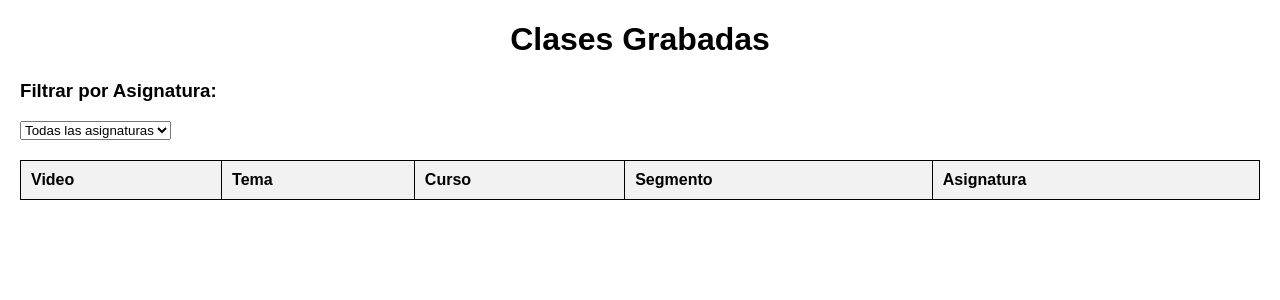
After one commit to Julia-ai1/juliacopiaparaespa-a, a Flask app: template templates/clases_grabadas.html in a window 1280 px wide. The commit adds this page. Shown: the top 300 px of the page. Run offline with Flask 3, Linux system fonts and the light colour scheme; the template is opened without the code that fills it, so the values that code supplies are empty.

Commit message:
subida prueba nueva funcion

```diff
--- /dev/null
+++ b/templates/clases_grabadas.html
@@ -0,0 +1,116 @@
+<!DOCTYPE html>
+<html lang="en">
+<head>
+    <meta charset="UTF-8">
+    <meta name="viewport" content="width=device-width, initial-scale=1.0">
+    <title>Clases Grabadas</title>
+    <style>
+        body {
+            font-family: Arial, sans-serif;
+            margin: 20px;
+        }
+        h1 {
+            text-align: center;
+        }
+        #filtros {
+            margin-bottom: 20px;
+        }
+        table {
+            width: 100%;
+            border-collapse: collapse;
+        }
+        table, th, td {
+            border: 1px solid black;
+        }
+        th, td {
+            padding: 10px;
+            text-align: left;
+        }
+        th {
+            background-color: #f2f2f2;
+        }
+        a {
+            text-decoration: none;
+            color: #000;
+        }
+        a:hover {
+            color: blue;
+        }
+    </style>
+</head>
+<body>
+    <h1>Clases Grabadas</h1>
+
+    <!-- Filtros para filtrar los videos -->
+    <div id="filtros">
+        <h3>Filtrar por Asignatura:</h3>
+        <select id="subjectFilter" onchange="filterVideos()">
+            <option value="all">Todas las asignaturas</option>
+            <option value="matematicas">Matemáticas</option>
+            <option value="ciencias">Ciencias</option>
+            <option value="historia">Historia</option>
+        </select>
+    </div>
+
+    <!-- Tabla para listar los videos -->
+    <table id="videoTable">
+        <thead>
+            <tr>
+                <th>Video</th>
+                <th>Tema</th>
+                <th>Curso</th>
+                <th>Segmento</th>
+                <th>Asignatura</th>
+            </tr>
+        </thead>
+        <tbody>
+            <!-- Aquí se insertarán los videos desde el backend -->
+        </tbody>
+    </table>
+
+    <script>
+        function loadVideos() {
+            fetch('/get_videos')
+                .then(response => response.json())
+                .then(data => {
+                    const tableBody = document.querySelector("#videoTable tbody");
+                    tableBody.innerHTML = "";
+                    data.videos.forEach(video => {
+                        const row = document.createElement('tr');
+                        row.innerHTML = `
+                            <td><a href="${video.url}" target="_blank">${video.title}</a></td>
+                            <td>${video.topic}</td>
+                            <td>${video.course}</td>
+                            <td>${video.segment}</td>
+                            <td>${video.subject}</td>
+                        `;
+                        tableBody.appendChild(row);
+                    });
+                });
+        }
+
+        function filterVideos() {
+            const filterValue = document.getElementById("subjectFilter").value;
+            fetch(`/get_videos?subject=${filterValue}`)
+                .then(response => response.json())
+                .then(data => {
+                    const tableBody = document.querySelector("#videoTable tbody");
+                    tableBody.innerHTML = "";
+                    data.videos.forEach(video => {
+                        const row = document.createElement('tr');
+                        row.innerHTML = `
+                            <td><a href="${video.url}" target="_blank">${video.title}</a></td>
+                            <td>${video.topic}</td>
+                            <td>${video.course}</td>
+                            <td>${video.segment}</td>
+                            <td>${video.subject}</td>
+                        `;
+                        tableBody.appendChild(row);
+                    });
+                });
+        }
+
+        window.onload = loadVideos;
+    </script>
+</body>
+</html>
--- a/templates/index.html
+++ b/templates/index.html
@@ -117,6 +117,11 @@
                                 <i data-lucide="file-text" class="w-5 h-5 mr-2"></i>
                                 Generación de exámenes basado en pdf
                             </a>
+                            <a href="/clases_grabadas" class="action-button w-full bg-primary-200 hover:bg-primary-300 text-primary-800 font-bold py-3 px-6 rounded-lg flex items-center justify-center">
+                                <i data-lucide="video" class="w-5 h-5 mr-2"></i>
+                                Clases Grabadas
+                            </a>
+
                             <a href="{{ url_for('chat1') }}" class="action-button w-full bg-primary-500 hover:bg-primary-600 text-white font-bold py-3 px-6 rounded-lg flex items-center justify-center">
                                 <i data-lucide="message-circle" class="w-5 h-5 mr-2"></i>
                                 Abrir Chat Multimodal
```
Also changed, not shown: main.py (+15 -0 lines), videos.py (added, +11 -0 lines).
